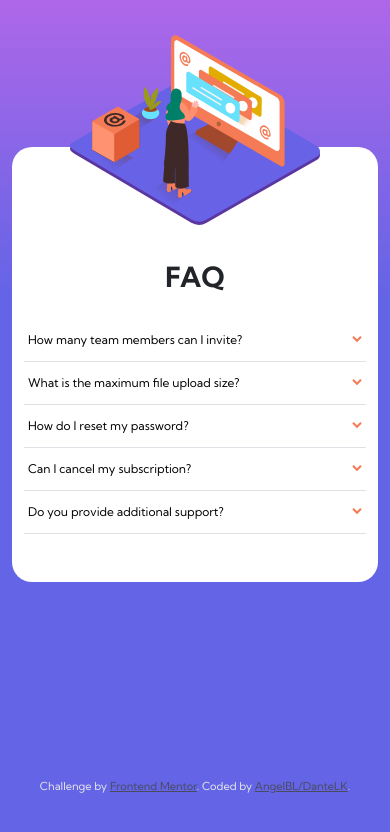
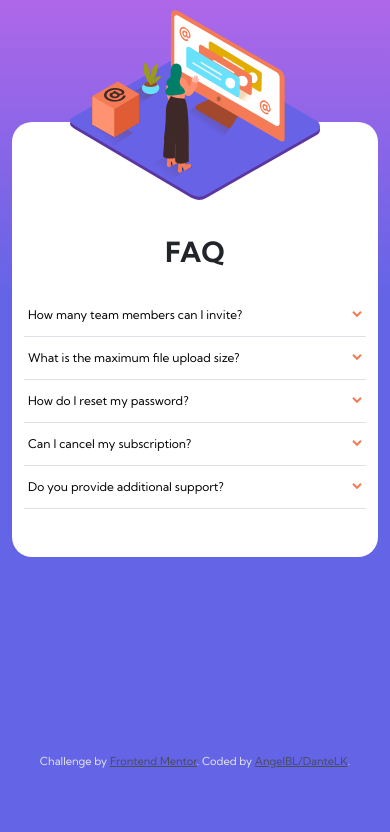
Before and after one commit to AngelBLK/faq-accordion-card-main, a plain HTML site: page index.html in a window 390 px wide. Drawn offline with nearby package versions, Linux system fonts and the light colour scheme.

Commit message:
[UPDATE] remove the grid in main

```diff
--- a/styles/style.css
+++ b/styles/style.css
@@ -85,11 +85,6 @@ main {
 }
 
 @media screen and (max-width: 700px) {
-  main {
-    display: grid;
-    place-items: center;
-    margin: 50px 0;
-  }
 
   .title-center {
     text-align: center;
```
Also changed, not shown: index.html (line endings or trailing spaces).
